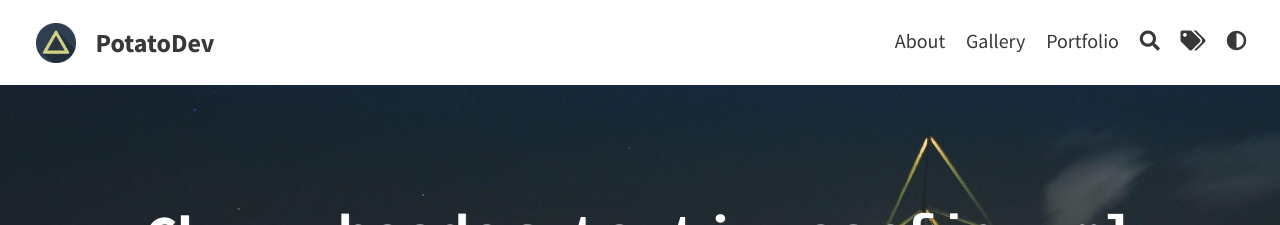
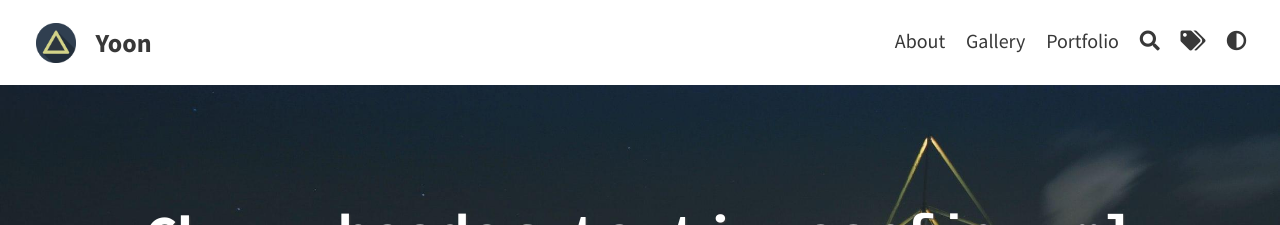
Before and after one commit to potatodevyjh/-, a Jekyll site: the page built from index.html, in a window 1280 px wide. Shown: the top 225 px of the page. Built offline with Jekyll 4.4.1, drawn with Linux system fonts in a browser that asks for light colours; the list of posts is cut into pages by our own code.

Commit message:
change _config.yml

```diff
--- a/_config.yml
+++ b/_config.yml
@@ -3,7 +3,7 @@ baseurl: "/potatodevyjh"
 url: "https://potatodevyjh.github.io"
 
 # THEME-SPECIFIC CONFIGURATION
-title: PotatoDev # site's title
+title: Yoon # site's title
 description: "A website with blog posts and pages" # used by search engines
 avatar: assets/img/triangle.png # Empty for no avatar in navbar
 favicon: assets/favicon.ico # Icon displayed in the tab
```
